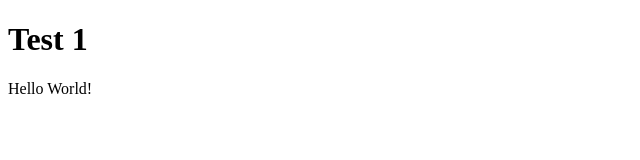
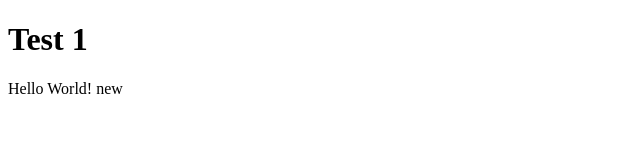
Before and after one commit to BlueLSony17/BlueLSony17.github.io, a website: page index.html in a window 1280 px wide. Shown: the full height of the page, 0-640 px from the left. Drawn offline with Linux system fonts and the light colour scheme.

Commit message:
Changed index.html.

```diff
--- a/index.html
+++ b/index.html
@@ -6,7 +6,7 @@
 <body>
 
 <h1>Test 1</h1>
-<p>Hello World!</p>
+<p>Hello World! new</p>
 
 </body>
 </html>
```
